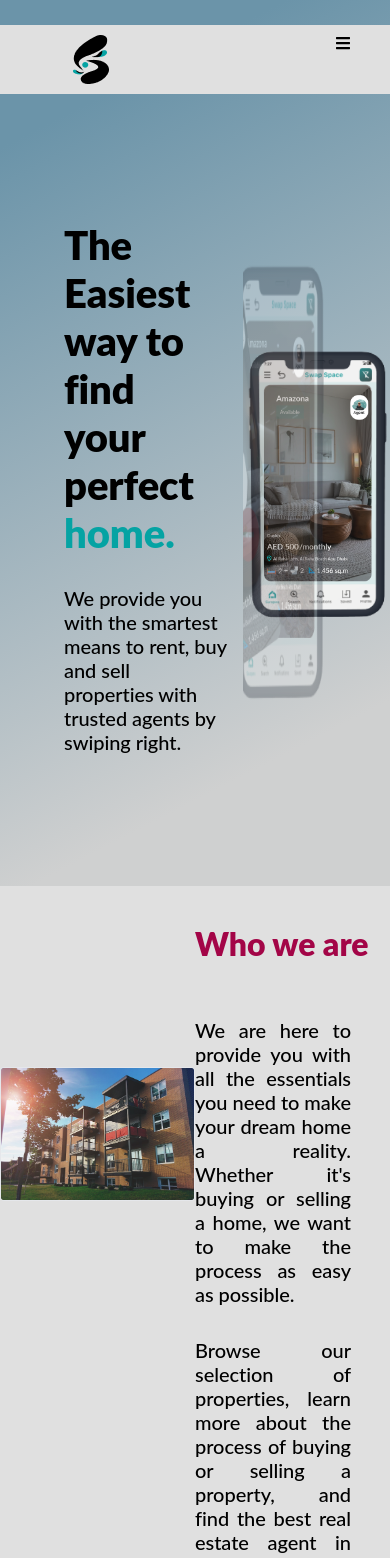
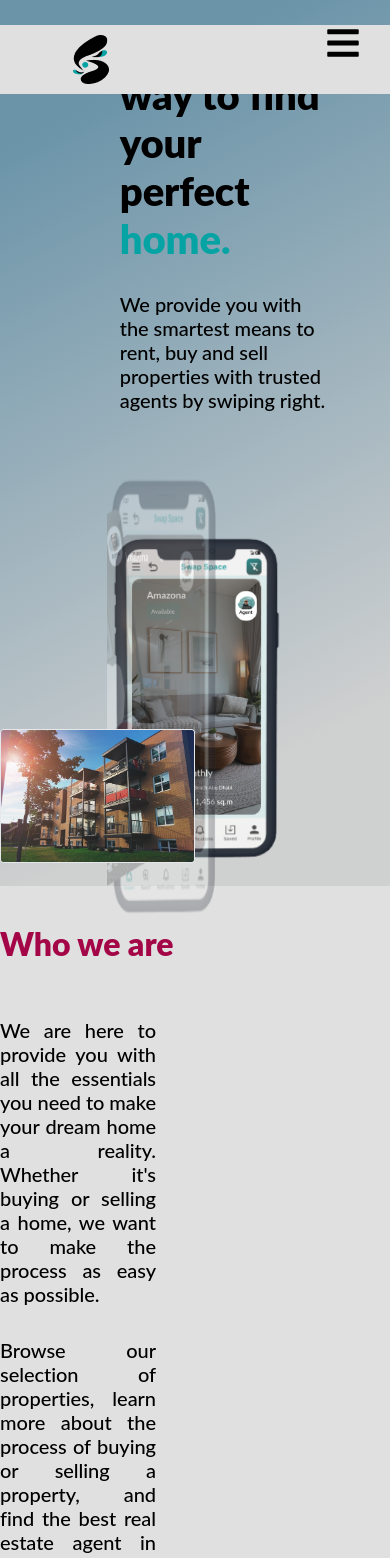
Before and after one commit to olabee100/swap, a Next.js app: page / in a window 390 px wide. Shown: the top 1558 px of the page. Built offline with nearby package versions, Linux system fonts and the light colour scheme.

Commit message:
responsive navigation bar

```diff
--- /dev/null
+++ b/src/components/MenuItems.jsx
@@ -0,0 +1,40 @@
+import React from "react";
+import Link from "next/link";
+import { AiOutlineClose } from "react-icons/ai";
+const MenuItems = ({ showMenu, active }) => {
+  return (
+    <div className="">
+      <ul
+        className={
+          active
+            ? " flex-col flex items-center fixed inset-0 left-1/4 uppercase bg-black/10 backdrop-blur-lg gap-8  p-8 md:hidden"
+            : "hidden"
+        }
+      >
+        <li className="scale-150">
+          <AiOutlineClose onClick={showMenu} className="h-16 w-16" />
+        </li>
+        <li>
+          <Link href="/" className="text-2xl">
+            About
+          </Link>
+        </li>
+        <li>
+          <Link href="/" className="text-2xl">
+            Contact us
+          </Link>
+        </li>
+        <li>
+          <Link href="/" className="text-2xl">
+            FAQ
+          </Link>
+        </li>
+
+        <li>
+          <button className="download-btn">Download App</button>
+        </li>
+      </ul>
+    </div>
+  );
+};
+export default MenuItems;
--- a/src/components/Navbar.jsx
+++ b/src/components/Navbar.jsx
@@ -1,37 +1,47 @@
+
 import React, { useState } from "react";
 import { FaBars } from "react-icons/fa";
-import { AiOutlineClose } from "react-icons/ai";
 
 import Image from "next/image";
 import Link from "next/link";
 import Logo from "../../public/images/Logo.png";
+import Menu from "./MenuItems";
 
-export default function Navbar() {
-  const [toggle, setToggle] = useState(false);
+const NavBar = () => {
+  const [active, setActive] = useState(false);
+  const showMenu = () => {
+    setActive(!active);
+  };
+
   return (
     <div className="navbar">
       <div className="swap-logo">
         <Image src={Logo} alt="me" width="36" height="49" />
       </div>
-      <div className="menu-icon" onClick={() => setToggle(!toggle)}>
-        <FaBars />
+
+      <div className="menu-icon" onClick={() => setToggle(!toggle)}></div>
+      <nav>
+        <div className="right-6 md:hidden  scale-150">
+          <FaBars onClick={showMenu} className="scale-150 cursor-pointer" />
         </div>
-      {toggle && (
-        <>
-          <div className="menu">
+
+        <ul className="hidden md:flex gap-8 p-6 uppercase">
           <Link href="/About">
-              <div>About</div>
+            <li>About</li>
           </Link>
+
           <Link href="/contact">
-              <div>Contact Us</div>
+            <li>Contact Us</li>
           </Link>
+
           <Link href="/FAQ">
-              <div>FAQ</div>
+            <li>FAQ</li>
           </Link>
-          </div>
           <button className="download-btn">Download App</button>
-        </>
-      )}
+        </ul>
+        <Menu showMenu={showMenu} active={active} />
+      </nav>
     </div>
   );
-}
+};
+export default NavBar;
--- a/src/styles/Navbar.css
+++ b/src/styles/Navbar.css
@@ -10,6 +10,6 @@
   font-family: "Lato";
 }
 .download-btn {
-  @apply flex flex-row justify-center items-center gap-2.5 text-white flex-none order-2 grow-0 px-[30px] py-3 rounded-[15px];
+  @apply flex -mt-6 flex-row justify-center items-center gap-2.5 text-white flex-none order-2 grow-0 px-[30px] py-3 rounded-[15px];
   background: #05a3a3;
 }
--- a/src/styles/index.css
+++ b/src/styles/index.css
@@ -7,12 +7,12 @@
     radial-gradient(50% 232.13% at 50% 50%, #cfd0d0 0%, #000000 100%);
 }
 .body-top {
-  @apply flex justify-center items-center pt-[20vh] w-[100%];
+  @apply lg:flex lg:flex-row justify-center items-center pt-[20vh] w-[100%] flex flex-col;
   margin-bottom: 40px;
 }
 .top-text {
   @apply w-[55%] ml-16;
-  margin-bottom : 40px;
+  margin-bottom: 40px;
 }
 .top-text h1 {
   @apply not-italic font-black text-[40px] leading-[48px] tracking-[-0.0025em] text-black;
@@ -54,7 +54,7 @@
   @apply text-[#05a3a3];
 }
 .midsec1 {
-  @apply flex  h-[80vh];
+  @apply flex lg:flex-row flex-col w-screen  h-[80vh];
 
   background: #e0e0e0;
 }
@@ -62,7 +62,7 @@
   @apply w-6/12 h-full;
 }
 .home-container {
-  @apply relative overflow-hidden flex w-full h-full justify-center items-center;
+  @apply overflow-hidden flex w-full h-full justify-center items-center;
 }
 .house-img {
   @apply absolute opacity-100 animate-[imageAnimation_2s_infinite_0s];
@@ -109,13 +109,13 @@
   font-family: "Lato";
 }
 .offer-cont {
-  @apply flex flex-row justify-around w-full h-[70vh] mt-12;
+  @apply flex lg:flex-row flex-col justify-around  w-full h-[70vh] mt-12;
 }
 .span-spec {
   @apply bg-white text-[#05a3a3] pr-[0.2px];
 }
 .offer {
-  @apply w-3/12 flex justify-center items-center flex-col h-[70vh] text-center rounded-[15px];
+  @apply lg:w-3/12 w-9/12  flex justify-center items-center flex-col h-[70vh] text-center rounded-[15px];
   background: #ffffff;
 }
 .offer h3 {
--- a/tailwind.config.js
+++ b/tailwind.config.js
@@ -9,7 +9,23 @@ module.exports = {
     "./src/**/*.{js,ts,jsx,tsx}",
   ],
   theme: {
+    screen: {
+      sm: "320px",
+      // => @media (min-width: 640px) { ... }
+
+      md: "768px",
+      // => @media (min-width: 768px) { ... }
+
+      lg: "1024px",
+      // => @media (min-width: 1024px) { ... }
+
+      xl: "1280px",
+      // => @media (min-width: 1280px) { ... }
+
+      "2xl": "1536px",
+      // => @media (min-width: 1536px) { ... }
+    },
     extend: {},
   },
   plugins: [],
-}
+};
```
Also changed, not shown: src/pages/index.jsx (+25 -12 lines). Lines whose indentation alone changed are shown as unchanged.
